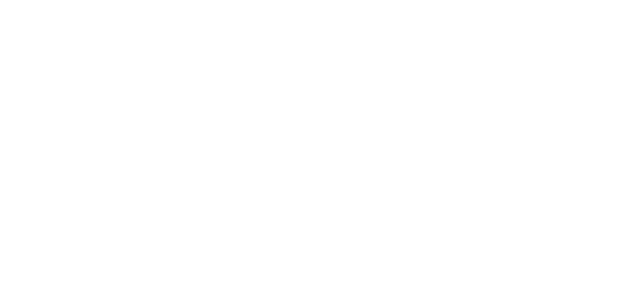
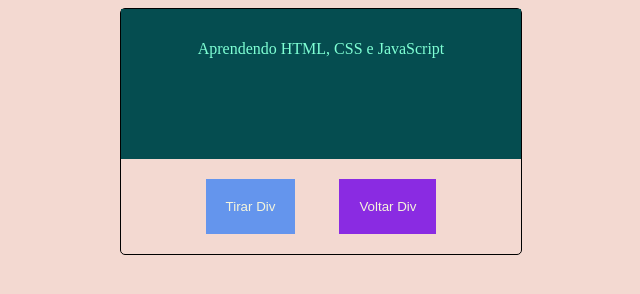
Before and after one commit to isabela-barcellos/web-front-01, a plain HTML site: page dom.html in a window 1280 px wide. Shown: the whole page, without its empty margins (319-959 px from the left). Drawn offline with Linux system fonts and the light colour scheme.

Commit message:
adicionando css,html e js

```diff
--- /dev/null
+++ b/css/dom.css
@@ -0,0 +1,36 @@
+body{
+    background-color: rgb(243, 217, 209);
+}
+
+
+
+.container{
+    max-width: 400px;
+    border: 1px solid black;
+    border-radius: 5px; /* deixa a borda arredondada */
+    margin: 0 auto;
+    /* auto é para ficar automatico a centro */
+    text-align: center;
+}
+
+.card{
+    background-color: rgb(5, 77, 80);
+    height: 150px; /* altura  */
+    text-align: center;
+    line-height: 80px;
+    color: aquamarine;
+}
+
+.botao {
+    background-color: cornflowerblue;
+    color: beige;
+    padding: 20px;
+    margin: 20px;
+    border: 0;
+    cursor: pointer;  /*fica uma maozinha no botão */
+
+}
+
+.voltarDiv {
+    background-color: blueviolet;
+}
--- a/dom.html
+++ b/dom.html
@@ -4,8 +4,22 @@
     <meta charset="UTF-8">
     <meta name="viewport" content="width=device-width, initial-scale=1.0">
     <title>Dom</title>
+    <link rel="stylesheet" href="css/dom.css">
+    <!-- link:css já faz a linha toda, href="css/dom.css" vai pegar o arquivo -->
 </head>
 <body>
+    <div class="container">
+        <div class="card">
+            Aprendendo HTML, CSS e JavaScript
+        </div>
+
+        <button class="botao tirarDiv">Tirar Div</button>
+
+        <button class="botao voltarDiv"> Voltar Div </button>
+
+    </div>
     <script src="js/dom.js"></script>
 </body>
 </html>
+<!-- div.container , cria toda a estrutura-->
+<!-- onclick um evento em js, quando o usuaro clicar vai abai a fnção do js -->
--- a/js/dom.js
+++ b/js/dom.js
@@ -1,11 +1,12 @@
-function teste(arg1, arg2) {
-    console.log(arg1 + arg2);
-}
+//criando variavel
+const tirarDiv = document.querySelector(".tirarDiv");
+const voltarDiv = document.querySelector(".voltarDiv");
+const card = document.querySelector(".card");
 
-function imprimeNome(name){
-    console.log(`Meu nome é ${name}`);
-}
-imprimeNome("Isabela");
-imprimeNome("Barcellos");
-imprimeNome("Freire");
-teste(7, 1); //precisa chamar a função
+tirarDiv.addEventListener("click",function(){
+    card.style.display = "none";
+});
+
+voltarDiv.addEventListener("click",function(){
+    card.style.display = "block";
+});
```
